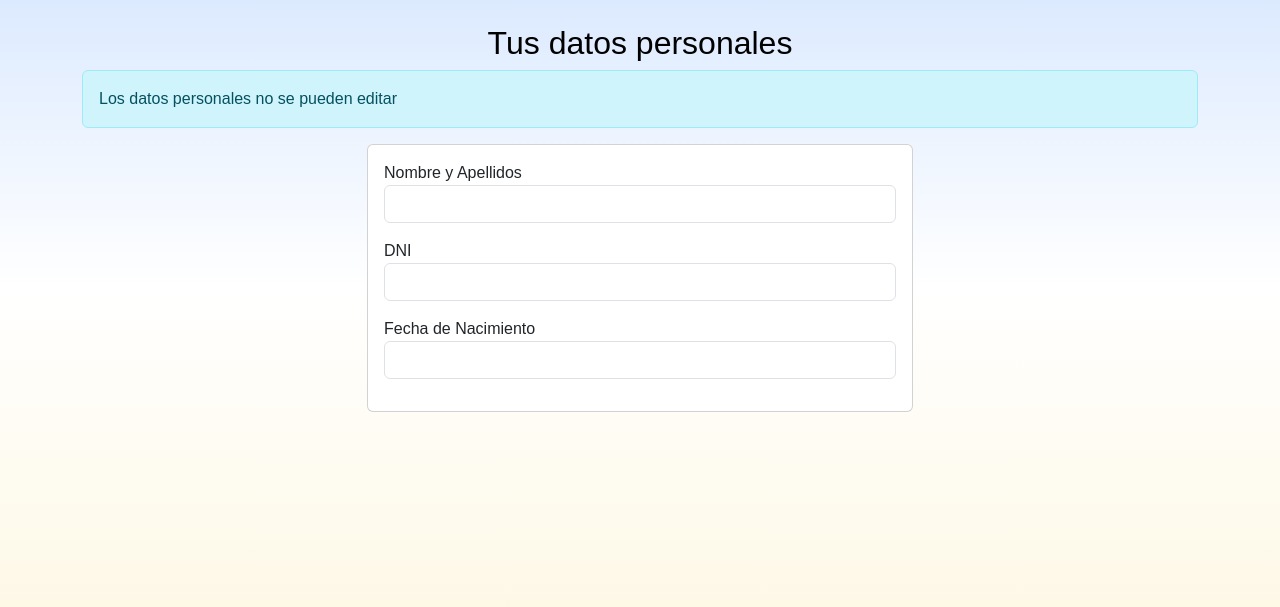
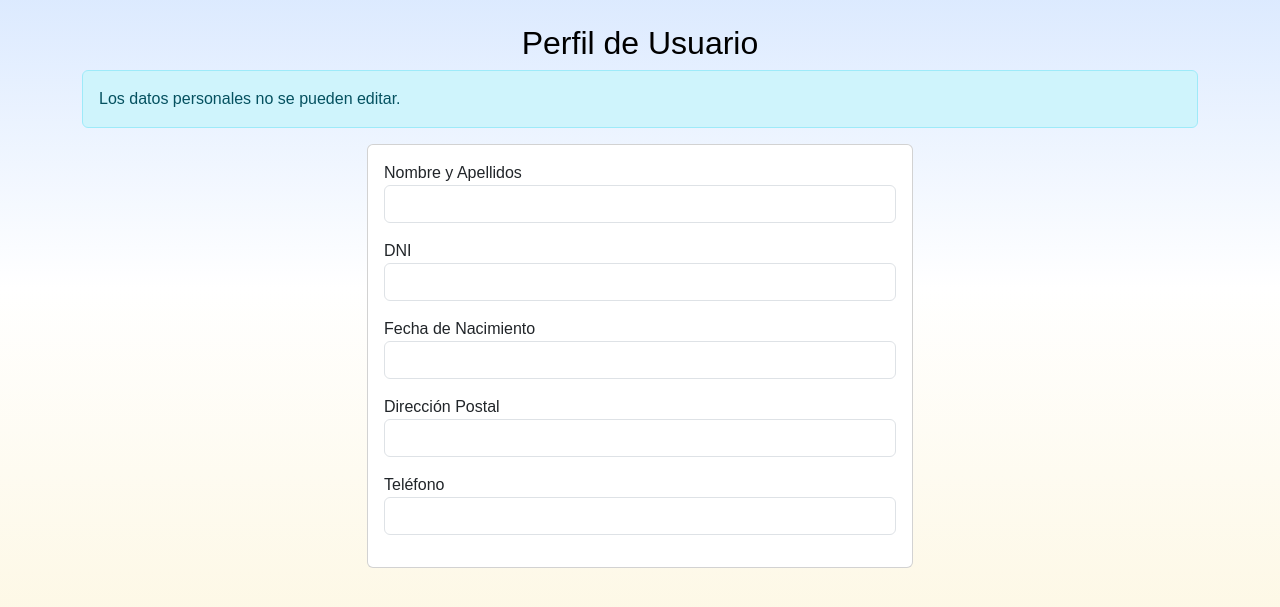
Before and after one commit to Pueblista-PGPI/pueblista-pgpi, a Django app: template pueblista/gestion_usuarios/templates/perfil.html in a window 1280 px wide. Shown: the part 112-719 px from the top of the page. Run offline with Django 5.2, Linux system fonts and the light colour scheme; the template is opened without the code that fills it, so the values that code supplies are empty.

Commit message:
fix: añadir al perfil los atributos dirección postal y teléfono

```diff
--- a/pueblista/gestion_usuarios/templates/perfil.html
+++ b/pueblista/gestion_usuarios/templates/perfil.html
@@ -2,11 +2,11 @@
 
 {% block content %}
 <div class="container mt-4">
-    <h2 class="text-center">Tus datos personales</h2>
+    <h2 class="text-center">Perfil de Usuario</h2>
 
     <!-- Advertencia en azul que indica que los datos no se pueden editar -->
     <div class="alert alert-info" role="alert">
-        Los datos personales no se pueden editar
+        Los datos personales no se pueden editar.
     </div>
 
     <!-- Fila para mostrar la información del usuario -->
@@ -31,6 +31,18 @@
                         <label for="fecha_nacimiento" class="font-weight-bold">Fecha de Nacimiento</label>
                         <input type="text" class="form-control" id="fecha_nacimiento" value="{{ user.fecha_nacimiento }}" readonly>
                     </div>
+
+                    <!-- Dirección Postal -->
+                    <div class="mb-3">
+                        <label for="direccion_postal" class="font-weight-bold">Dirección Postal</label>
+                        <input type="text" class="form-control" id="direccion_postal" value="{{ user.direccion_postal }}" readonly>
+                    </div>
+
+                    <!-- Teléfono -->
+                    <div class="mb-3">
+                        <label for="telefono" class="font-weight-bold">Teléfono</label>
+                        <input type="text" class="form-control" id="telefono" value="{{ user.telefono }}" readonly>
+                    </div>
                 </div>
             </div>
         </div>
```
